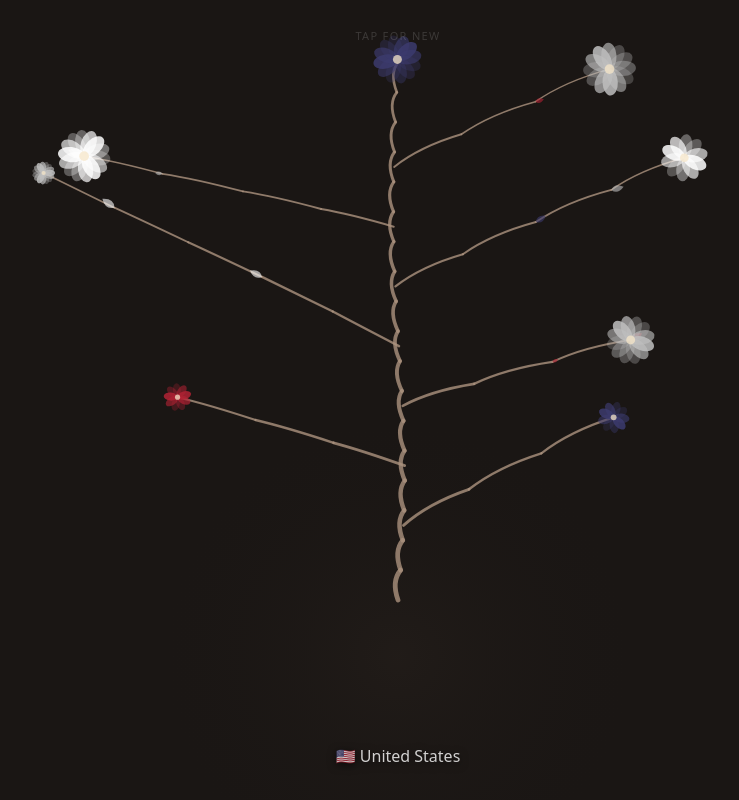
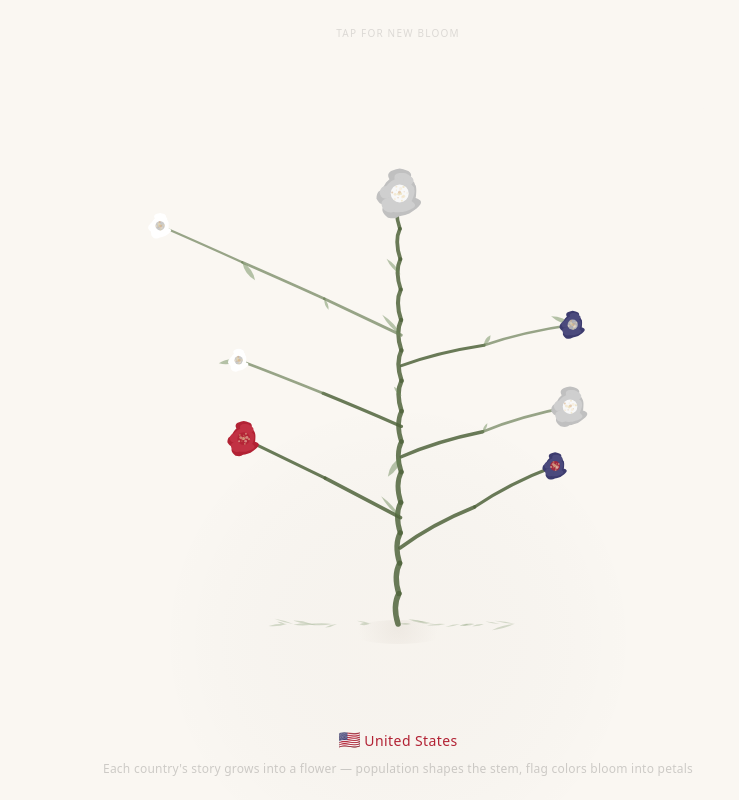
Before and after one commit to parthchandak02/flora, a plain HTML site: page index.html in a window 1280 px wide. Shown: the whole page, without its empty margins (242-981 px from the left). Drawn offline with Linux system fonts and the light colour scheme; no server answers.

Commit message:
fix: realistic flower rendering with petal bezier curves, stamens, leaves, and description text

```diff
--- a/index.html
+++ b/index.html
@@ -6,39 +6,42 @@
 <title>Flora — Generative Country Blooms</title>
 <style>
 *{margin:0;padding:0;box-sizing:border-box}
-html,body{width:100%;height:100%;overflow:hidden;background:#1a1614;font-family:system-ui,-apple-system,sans-serif}
+html,body{width:100%;height:100%;overflow:hidden;background:#faf7f2}
 canvas{display:block;width:100%;height:100%}
-#info{position:fixed;bottom:30px;left:50%;transform:translateX(-50%);color:rgba(255,255,255,0.55);font-size:13px;text-align:center;pointer-events:none;text-shadow:0 2px 8px rgba(0,0,0,0.6);line-height:1.6;z-index:5}
-#info .name{font-size:16px;font-weight:500;color:rgba(255,255,255,0.8)}
-#info .meta{font-size:12px;opacity:0.6}
-#tap{position:fixed;top:28px;left:50%;transform:translateX(-50%);color:rgba(255,255,255,0.15);font-size:11px;letter-spacing:0.12em;pointer-events:none;z-index:5}
+#desc{position:fixed;bottom:22px;left:50%;transform:translateX(-50%);color:rgba(0,0,0,0.18);font:12px/1.4 system-ui,-apple-system,sans-serif;text-align:center;pointer-events:none;letter-spacing:0.02em;white-space:nowrap;z-index:5}
+#ctry{position:fixed;bottom:52px;left:50%;transform:translateX(-50%);font:14px/1 system-ui,-apple-system,sans-serif;text-align:center;pointer-events:none;z-index:5;transition:opacity 0.4s}
+#ctry .flag{font-size:18px}
+#ctry .name{font-weight:450;letter-spacing:0.03em}
+#tap-hint{position:fixed;top:28px;left:50%;transform:translateX(-50%);color:rgba(0,0,0,0.12);font:10px/1 system-ui,-apple-system,sans-serif;letter-spacing:0.12em;pointer-events:none;z-index:5;text-transform:uppercase}
 </style>
 </head>
 <body>
-<div id="tap">TAP FOR NEW</div>
+<div id="tap-hint">tap for new bloom</div>
 <canvas id="c"></canvas>
-<div id="info"><div class="name" id="countryName"></div><div class="meta" id="countryMeta"></div></div>
+<div id="ctry"></div>
+<div id="desc">Each country's story grows into a flower — population shapes the stem, flag colors bloom into petals</div>
 <script>
-const C={bg:'#1a1614',stem:'rgba(170,145,125,0.8)',growRate:0.012};
+const C={bg:'#faf7f2',stem:'rgba(110,130,90,0.7)',stemDark:'rgba(80,100,60,0.85)',growRate:0.015};
 const FLAGS={
-  IN:{c:['#ff9933','#ffffff','#138808','#000080'],n:'India',e:'🇮🇳'},
-  JP:{c:['#f5f0eb','#bc002d','#2e2e2e','#d4a373'],n:'Japan',e:'🇯🇵'},
-  FR:{c:['#002395','#ffffff','#ed2939','#d4af37'],n:'France',e:'🇫🇷'},
-  BR:{c:['#009739','#ffdf00','#002776','#ffffff'],n:'Brazil',e:'🇧🇷'},
-  ZA:{c:['#007a4d','#ffb612','#de3831','#002395'],n:'South Africa',e:'🇿🇦'},
-  MX:{c:['#006847','#ffffff','#ce1126','#8b4513'],n:'Mexico',e:'🇲🇽'},
-  NO:{c:['#ba0c2f','#ffffff','#002868','#c0c0c0'],n:'Norway',e:'🇳🇴'},
-  TH:{c:['#ed1c24','#ffffff','#241d4f','#f4a920'],n:'Thailand',e:'🇹🇭'},
-  MA:{c:['#c1272d','#ffffff','#000000','#006233'],n:'Morocco',e:'🇲🇦'},
-  NG:{c:['#008751','#ffffff','#000000','#787878'],n:'Nigeria',e:'🇳🇬'},
-  CO:{c:['#ffcd00','#003893','#ce1126','#ffffff'],n:'Colombia',e:'🇨🇴'},
-  VN:{c:['#da251d','#ffcc00','#ffffff','#000000'],n:'Vietnam',e:'🇻🇳'},
-  PT:{c:['#006600','#ff0000','#ffff00','#003399'],n:'Portugal',e:'🇵🇹'},
-  GR:{c:['#0d5eaf','#ffffff','#000000','#c0c0c0'],n:'Greece',e:'🇬🇷'},
-  US:{c:['#b22234','#ffffff','#3c3b6e','#c0c0c0'],n:'United States',e:'🇺🇸'},
+  IN:{c:['#ff9933','#ffffff','#138808','#000080'],n:'India',e:'🇮🇳',ft:'marigold'},
+  JP:{c:['#f5f0eb','#bc002d','#2e2e2e','#d4a373'],n:'Japan',e:'🇯🇵',ft:'cherry'},
+  FR:{c:['#002395','#ffffff','#ed2939','#d4af37'],n:'France',e:'🇫🇷',ft:'iris'},
+  BR:{c:['#009739','#ffdf00','#002776','#ffffff'],n:'Brazil',e:'🇧🇷',ft:'orchid'},
+  ZA:{c:['#007a4d','#ffb612','#de3831','#002395'],n:'South Africa',e:'🇿🇦',ft:'protea'},
+  MX:{c:['#006847','#ffffff','#ce1126','#8b4513'],n:'Mexico',e:'🇲🇽',ft:'dahlia'},
+  NO:{c:['#ba0c2f','#ffffff','#002868','#c0c0c0'],n:'Norway',e:'🇳🇴',ft:'heather'},
+  TH:{c:['#ed1c24','#ffffff','#241d4f','#f4a920'],n:'Thailand',e:'🇹🇭',ft:'lotus'},
+  MA:{c:['#c1272d','#ffffff','#000000','#006233'],n:'Morocco',e:'🇲🇦',ft:'rose'},
+  NG:{c:['#008751','#ffffff','#000000','#787878'],n:'Nigeria',e:'🇳🇬',ft:'calla'},
+  CO:{c:['#ffcd00','#003893','#ce1126','#ffffff'],n:'Colombia',e:'🇨🇴',ft:'rose'},
+  VN:{c:['#da251d','#ffcc00','#ffffff','#000000'],n:'Vietnam',e:'🇻🇳',ft:'lotus'},
+  PT:{c:['#006600','#ff0000','#ffff00','#003399'],n:'Portugal',e:'🇵🇹',ft:'carnation'},
+  GR:{c:['#0d5eaf','#ffffff','#000000','#c0c0c0'],n:'Greece',e:'🇬🇷',ft:'laurel'},
+  US:{c:['#b22234','#ffffff','#3c3b6e','#c0c0c0'],n:'United States',e:'🇺🇸',ft:'california poppy'},
 };
 const CODES=Object.keys(FLAGS);
 const ca=document.getElementById('c'),cx=ca.getContext('2d');
+const ctryEl=document.getElementById('ctry');
 let W,H,dp;
 function rs(){
   dp=Math.min(window.devicePixelRatio||1,2);
@@ -49,140 +52,277 @@ function rs(){
 }
 rs();window.addEventListener('resize',rs);
 let pal=['#d4a373','#c46a4d','#7a9b7a','#e8d5c4'];
-let segs=[],leaves=[],blooms=[];
+let segs=[],leaves=[],blooms=[],petals=[],stamens=[];
 let prog=0,gr=true;
 function pk(){return pal[Math.floor(Math.random()*pal.length)]}
 function cl(v,m,M){return Math.max(m,Math.min(M,v))}
 
+// ─── FLOWER TYPES ───
+function flowerParams(type){
+  const types={
+    marigold:{petals:12,layers:2,pShape:0.7,pWidth:0.5,center:0.3},
+    cherry:{petals:5,layers:1,pShape:0.9,pWidth:0.7,center:0.15},
+    iris:{petals:6,layers:1,pShape:0.5,pWidth:0.3,center:0.25},
+    orchid:{petals:5,layers:1,pShape:1.2,pWidth:0.4,center:0.2},
+    protea:{petals:18,layers:3,pShape:0.4,pWidth:0.6,center:0.35},
+    dahlia:{petals:10,layers:2,pShape:0.5,pWidth:0.55,center:0.2},
+    heather:{petals:8,layers:1,pShape:0.6,pWidth:0.3,center:0.2},
+    lotus:{petals:8,layers:2,pShape:0.8,pWidth:0.45,center:0.15},
+    rose:{petals:14,layers:2,pShape:0.6,pWidth:0.6,center:0.2},
+    calla:{petals:1,layers:1,pShape:2.0,pWidth:0.3,center:0.3},
+    carnation:{petals:20,layers:3,pShape:0.4,pWidth:0.5,center:0.15},
+    laurel:{petals:4,layers:1,pShape:0.7,pWidth:0.5,center:0.2},
+    'california poppy':{petals:4,layers:1,pShape:1.0,pWidth:0.6,center:0.2},
+  };
+  return types[type]||{petals:8,layers:2,pShape:0.6,pWidth:0.5,center:0.2};
+}
+
 function gen(popM,areaKm2){
-  segs=[];leaves=[];blooms=[];prog=0;gr=true;
-  const sc=cl(Math.sqrt(areaKm2/100000),1.0,1.6);
+  segs=[];leaves=[];blooms=[];petals=[];stamens=[];prog=0;gr=true;
+  const sc=cl(Math.sqrt(areaKm2/100000),0.8,1.4);
   const dn=cl(popM/200,1.5,5);
-  const mx=W/2,by=H*0.75;
-  const stemH=H*0.42*sc;
-  const nT=Math.floor(12+dn*4);
+  const mx=W/2,by=H*0.78;
+  const stemH=H*0.38*sc;
+  const nT=Math.floor(10+dn*3);
   const sLen=stemH/nT;
 
-  // Trunk - gentle center curve
+  // Main stem — gentle curve
   for(let i=0;i<nT;i++){
     const t=i/nT;
-    const sw=Math.sin(t*Math.PI*2)*8*(1-t*0.6);
-    const ex=Math.sin((i+1)/nT*Math.PI*2)*8*(1-(i+1)/nT*0.6);
-    segs.push({x1:mx+sw,y1:by-i*sLen,x2:mx+ex,y2:by-(i+1)*sLen,th:4.5*(1-t*0.5)+0.3,g:0,tr:1});
+    const sw=Math.sin(t*Math.PI*0.8)*5*(1-t*0.5);
+    const ex=Math.sin((i+1)/nT*Math.PI*0.8)*5*(1-(i+1)/nT*0.5);
+    segs.push({x1:mx+sw,y1:by-i*sLen,x2:mx+ex,y2:by-(i+1)*sLen,th:5*(1-t*0.4)+0.5,g:0});
   }
 
-  // Branches - fixed length, moderate spread
-  const nB=Math.floor(3+dn*2.5);
+  // Side stems + flowers
+  const nB=Math.floor(3+dn*2);
+  const ft=FLAGS[CODES.find(k=>FLAGS[k].c===pal)]||{ft:'rose'};
+  const fp=flowerParams(ft.ft||'rose');
+
   for(let i=0;i<nB;i++){
-    const idx=Math.floor(2+(i/nB)*(nT-4));
+    const idx=Math.floor(2+(i/nB)*(nT-5));
     if(idx>=nT)break;
     const p=segs[idx];
     const side=i%2===0?1:-1;
     const angle=-Math.PI/2+side*(Math.PI/3+Math.random()*0.3);
-    const bSegs=3+Math.floor(Math.random()*3);
-    const segL=sLen*2.5;
+    const bSegs=2+Math.floor(Math.random()*2);
+    const segL=sLen*2.8;
     let px=(p.x1+p.x2)/2,py=(p.y1+p.y2)/2;
+    let lx=px,ly=py;
     for(let j=0;j<bSegs;j++){
       const t=j/bSegs;
-      const drop=Math.sin(t*Math.PI)*8*side;
+      const drop=Math.sin(t*Math.PI)*6*side;
       const nx=px+Math.cos(angle)*segL+drop;
       const ny=py+Math.sin(angle)*segL;
-      const th=Math.max(0.3,p.th*0.65*(1-j/bSegs*0.4));
-      segs.push({x1:px,y1:py,x2:nx,y2:ny,th,g:0,tr:0});
+      const th=Math.max(0.3,p.th*0.7*(1-j/bSegs*0.3));
+      segs.push({x1:px,y1:py,x2:nx,y2:ny,th,g:0});
       px=nx;py=ny;
-      if(j>0&&Math.random()<0.5){
-        leaves.push({x:(nx+px)/2,y:(ny+py)/2,an:angle+(Math.random()-0.5)*0.5,sz:6+Math.random()*12,co:pk(),g:0});
+      // Leaf on this stem segment
+      if(Math.random()<0.6){
+        const lfSide=Math.random()<0.5?1:-1;
+        const lfAngle=angle+lfSide*(Math.PI/4+Math.random()*0.3);
+        const lfLen=8+Math.random()*16;
+        leaves.push({x:(nx+px)/2,y:(ny+py)/2,angle:lfAngle,len:lfLen,wid:4+Math.random()*5,co:'rgba(110,140,90,0.5)',g:0});
       }
     }
-    blooms.push({x:px,y:py,sz:14+Math.random()*30*(1-i/nB*0.3),co:pk(),pc:8+Math.floor(Math.random()*8),ro:Math.random()*Math.PI*2,g:0});
+    // Flower at branch tip
+    const scale=0.6+0.4*(1-i/nB);
+    blooms.push({x:px,y:py,sz:20+Math.random()*20*scale,co:pk(),c2:pk(),g:0,ftype:ft.ft||'rose',fp:fp,scale:scale});
   }
-  // Top bloom
+
+  // Top flower (main bloom — largest)
   const tp=segs[nT-1];
-  blooms.push({x:(tp.x1+tp.x2)/2,y:tp.y2-3,sz:32,co:pk(),pc:12,ro:Math.random()*Math.PI*2,g:0});
+  const topY=tp.y2-5;
+  blooms.push({x:(tp.x1+tp.x2)/2,y:topY,sz:45,co:pk(),c2:pk(),g:0,ftype:ft.ft||'rose',fp:fp,scale:1.0});
+
+  // Leaves along main stem
+  for(let i=3;i<nT-2;i+=2){
+    const p=segs[i];
+    const lfSide=Math.random()<0.5?1:-1;
+    const lfAngle=-Math.PI/2+lfSide*(Math.PI/4+Math.random()*0.2);
+    const lfLen=12+Math.random()*20;
+    leaves.push({x:(p.x1+p.x2)/2,y:(p.y1+p.y2)/2,angle:lfAngle,len:lfLen,wid:4+Math.random()*6,co:'rgba(100,130,80,0.45)',g:0});
+  }
+
+  // Ground grass tufts
+  for(let i=0;i<20;i++){
+    const gx=mx-120+Math.random()*240;
+    const gh=6+Math.random()*18;
+    leaves.push({x:gx,y:by,angle:-Math.PI/2+(-0.3+Math.random()*0.6),len:gh,wid:1.5+Math.random()*2,co:'rgba(100,130,80,0.25)',g:0});
+  }
+}
+
+// ─── DRAW FUNCTIONS ───
+
+function drawPetal(cx,ctx,x,y,angle,len,width,color,progress){
+  ctx.save();
+  ctx.translate(x,y);
+  ctx.rotate(angle);
+  const f=Math.min(progress*1.3,1);
+  const r=len*f,w=width*f;
+  ctx.beginPath();
+  ctx.moveTo(0,0);
+  ctx.bezierCurveTo(w*0.4,-r*0.5,w*1.1,-r*0.85,0,-r);
+  ctx.bezierCurveTo(-w*1.1,-r*0.85,-w*0.4,-r*0.5,0,0);
+  ctx.closePath();
+  ctx.fillStyle=color;
+  ctx.fill();
+  ctx.restore();
+}
+
+function drawLeaf(cx,ctx,x,y,angle,len,wid,color,progress){
+  const f=Math.min(progress*1.5,1);
+  if(f<0.05)return;
+  ctx.save();
+  ctx.translate(x,y);
+  ctx.rotate(angle);
+  const r=len*f,w=wid*f;
+  ctx.beginPath();
+  ctx.moveTo(0,0);
+  ctx.quadraticCurveTo(w*0.6,-r*0.5,0,-r);
+  ctx.quadraticCurveTo(-w*0.6,-r*0.5,0,0);
+  ctx.fillStyle=color;
+  ctx.globalAlpha=0.6+0.4*f;
+  ctx.fill();
+  ctx.globalAlpha=1;
+  ctx.restore();
+}
+
+function drawGround(x,y){
+  // Subtle soil mound at stem base
+  const grd=cx.createRadialGradient(x,y+4,0,x,y+4,40);
+  grd.addColorStop(0,'rgba(130,110,90,0.08)');
+  grd.addColorStop(1,'rgba(130,110,90,0)');
+  cx.fillStyle=grd;
+  cx.beginPath();
+  cx.ellipse(x,y+8,50,12,0,0,Math.PI*2);
+  cx.fill();
+}
+
+function drawFlower(x,y,size,petalColor,centerColor,ftype,fp,progress,time){
+  const f=Math.min(progress,1);
+  if(f<0.05)return;
+  const r=size*f;
+  const sway=Math.sin(time*0.001+ftype.length*0.05)*1.2;
+  const {petals:nP,layers:nL,pShape,pWidth,center:cSize}=fp;
+  const ppb=Math.floor(nP/nL); // petals per layer
+
+  for(let l=0;l<nL;l++){
+    const layerScale=1-l*0.15;
+    const petalsInLayer=l===nL-1?nP-l*ppb:ppb;
+    const layerR=r*layerScale;
+    const layerColor=l===0?petalColor:lighten(petalColor,15);
+    for(let i=0;i<petalsInLayer;i++){
+      const a=(i/petalsInLayer)*Math.PI*2+(l*0.3)+sway*0.01*l;
+      const pLen=layerR*pShape*(0.8+0.2*Math.sin(i*1.3+time*0.0005));
+      const pWid=layerR*pWidth*(0.7+0.3*Math.cos(i*1.7+time*0.0003));
+      drawPetal(cx,cx,x,y,a,pLen,pWid,layerColor,f);
+    }
+  }
+
+  // Center disc
+  const cr=r*cSize;
+  cx.beginPath();
+  cx.arc(x,y,Math.max(cr,3),0,Math.PI*2);
+  cx.fillStyle=centerColor;
+  cx.globalAlpha=0.85*f;
+  cx.fill();
+
+  // Stamens (tiny dots around center)
+  const nStamens=Math.floor(6+size*0.3);
+  for(let i=0;i<nStamens;i++){
+    const a=(i/nStamens)*Math.PI*2+sway*0.05+time*0.0002;
+    const sd=cr*(0.5+0.4*Math.sin(i*2.1));
+    const sx=x+Math.cos(a)*sd;
+    const sy=y+Math.sin(a)*sd;
+    cx.beginPath();
+    cx.arc(sx,sy,1+0.5*Math.sin(time*0.003+i),0,Math.PI*2);
+    const stColors=['#f5e6c8','#e8d5a0','#f0dbb0','#d4a373'];
+    cx.fillStyle=stColors[i%stColors.length];
+    cx.globalAlpha=0.5*f;
+    cx.fill();
+  }
+  cx.globalAlpha=1;
+}
+
+function lighten(hex,amt){
+  const r=parseInt(hex.slice(1,3),16);
+  const g=parseInt(hex.slice(3,5),16);
+  const b=parseInt(hex.slice(5,7),16);
+  const nr=Math.min(255,r+amt);
+  const ng=Math.min(255,g+amt);
+  const nb=Math.min(255,b+amt);
+  return `rgb(${nr},${ng},${nb})`;
 }
 
 function draw(t){
   cx.fillStyle=C.bg;cx.fillRect(0,0,W,H);
-  const gd=cx.createRadialGradient(W/2,H*0.82,0,W/2,H*0.82,H*0.35);
-  gd.addColorStop(0,'rgba(160,130,105,0.05)');gd.addColorStop(1,'rgba(0,0,0,0)');
+
+  // Ambient ground glow
+  const gd=cx.createRadialGradient(W/2,H*0.8,0,W/2,H*0.8,H*0.3);
+  gd.addColorStop(0,'rgba(180,160,140,0.04)');
+  gd.addColorStop(1,'rgba(0,0,0,0)');
   cx.fillStyle=gd;cx.fillRect(0,0,W,H);
+
   if(gr){prog+=C.growRate;if(prog>=1){prog=1;gr=false;}}
 
-  // Draw segments (branch segments first, then trunk on top)
+  // Ground
+  const by=segs.length>0?segs[0].y1:0;
+  drawGround(W/2,by);
+
+  // Stems (draw branches first, then main stem on top)
   cx.lineCap='round';cx.lineJoin='round';
   for(const s of segs){
-    const f=Math.min(s.g+0.025,1);
+    const f=Math.min(s.g+0.02,1);
     s.g=f;if(f<=0)continue;
     const ex=s.x1+(s.x2-s.x1)*f,ey=s.y1+(s.y2-s.y1)*f;
-    const mx=(s.x1+ex)/2-8,my=(s.y1+ey)/2-4;
+    const mx=(s.x1+ex)/2-6,my=(s.y1+ey)/2-3;
     cx.beginPath();cx.moveTo(s.x1,s.y1);
     cx.quadraticCurveTo(mx,my,ex,ey);
-    cx.strokeStyle=C.stem;cx.lineWidth=s.th;cx.stroke();
+    const isThick=s.th>3;
+    cx.strokeStyle=isThick?C.stemDark:C.stem;
+    cx.lineWidth=s.th;cx.stroke();
   }
-
-  // Highlight trunk center line
-  cx.globalAlpha=0.1;
-  cx.strokeStyle='rgba(220,195,170,0.4)';cx.lineWidth=1;
-  for(const s of segs){
-    const f=Math.min(s.g+0.025,1);if(f<=0)continue;
-    const ex=s.x1+(s.x2-s.x1)*f,ey=s.y1+(s.y2-s.y1)*f;
-    const mx=(s.x1+ex)/2-8,my=(s.y1+ey)/2-4;
-    cx.beginPath();cx.moveTo(s.x1,s.y1);cx.quadraticCurveTo(mx,my,ex,ey);cx.stroke();
-  }
-  cx.globalAlpha=1;
 
   // Leaves
   for(const l of leaves){
-    const f=Math.min(l.g+0.03,1);l.g=f;if(f<0.05)continue;
-    cx.save();cx.translate(l.x,l.y);cx.rotate(l.an);cx.scale(f,f);
-    cx.beginPath();cx.moveTo(0,0);
-    cx.quadraticCurveTo(l.sz*0.4,-l.sz*0.5,l.sz,0);
-    cx.quadraticCurveTo(l.sz*0.4,l.sz*0.5,0,0);
-    cx.fillStyle=l.co;cx.globalAlpha=0.4+0.2*f;cx.fill();
-    cx.restore();
+    drawLeaf(cx,cx,l.x,l.y,l.angle,l.len,l.wid,l.co,l.g);
+    l.g+=0.025;
   }
 
-  // Blooms
+  // Flowers
   for(const b of blooms){
-    const f=Math.min(b.g+0.02,1);b.g=f;if(f<0.05)continue;
-    const r=b.sz*f;if(r<1)continue;
-    const sway=Math.sin(t*0.001+b.ro*3)*1.5;
-    for(let i=0;i<b.pc;i++){
-      const a=b.ro+(i/b.pc)*Math.PI*2+sway*0.02;
-      const px=b.x+Math.cos(a)*r*0.38,py=b.y+Math.sin(a)*r*0.38;
-      cx.save();cx.translate(px,py);cx.rotate(a);
-      cx.beginPath();cx.ellipse(0,0,r*0.38,r*0.22,0,0,Math.PI*2);
-      cx.fillStyle=b.co;cx.globalAlpha=0.55+0.3*Math.sin(t*0.002+i*1.3);cx.fill();
-      cx.restore();
+    b.g+=0.015;
+    drawFlower(b.x,b.y,b.sz,b.co,b.c2,b.ftype,b.fp,b.g,t);
+  }
+
+  // Floating particles (ambient)
+  if(!gr){
+    cx.globalAlpha=0.02;
+    for(let i=0;i<6;i++){
+      const px=W*(0.15+0.7*Math.sin(t*0.0002+i*2.3));
+      const py=H*(0.1+0.5*Math.cos(t*0.0003+i*1.7));
+      cx.beginPath();cx.arc(px,py,0.8+0.3*Math.sin(t*0.001+i),0,Math.PI*2);
+      cx.fillStyle='rgba(180,170,150,0.5)';cx.fill();
     }
-    cx.beginPath();cx.arc(b.x,b.y,r*0.14,0,Math.PI*2);
-    cx.fillStyle='#f5e6c8';cx.globalAlpha=0.75;cx.fill();
     cx.globalAlpha=1;
   }
 
-  if(!gr){
-    cx.globalAlpha=0.03;
-    for(let i=0;i<10;i++){
-      const px=W*(0.15+0.7*Math.sin(t*0.00025+i*2.1));
-      const py=H*(0.1+0.5*Math.cos(t*0.00035+i*1.5));
-      cx.beginPath();cx.arc(px,py,1+Math.sin(t*0.001+i)*0.5,0,Math.PI*2);
-      cx.fillStyle='#f5e6c8';cx.fill();
-    }
-    cx.globalAlpha=1;
-  }
   requestAnimationFrame(draw);
 }
 
 function load(code){
-  const f=FLAGS[code];if(f)pal=f.c;
+  const f=FLAGS[code];if(f)pal=[...f.c];
   const ep={IN:1400,JP:125,FR:68,BR:213,ZA:60,MX:128,NO:5.4,TH:70,MA:37,NG:218,CO:52,VN:100,PT:10,GR:10,US:331};
   const ea={IN:3287,JP:378,FR:551,BR:8516,ZA:1221,MX:1964,NO:385,TH:513,MA:711,NG:924,CO:1142,VN:331,PT:92,GR:132,US:9834};
   gen(ep[code]||100,(ea[code]||500)*1000);
-  document.getElementById('countryName').textContent=f.e+' '+f.n;
+  const fg=FLAGS[code];
+  ctryEl.innerHTML=`<span class="flag">${fg.e}</span> <span class="name" style="color:${pal[0]}">${fg.n}</span>`;
+  ctryEl.style.opacity='0';
+  setTimeout(()=>ctryEl.style.opacity='1',100);
   fetch('https://restcountries.com/v3.1/alpha/'+code).then(r=>r.json()).then(d=>{
     const c=d[0];
     if(c&&c.population)gen(c.population/1e6,c.area||(ea[code]||500)*1000);
-    document.getElementById('countryMeta').textContent=c&&c.capital?c.capital[0]:'';
   }).catch(()=>{});
 }
 
```
